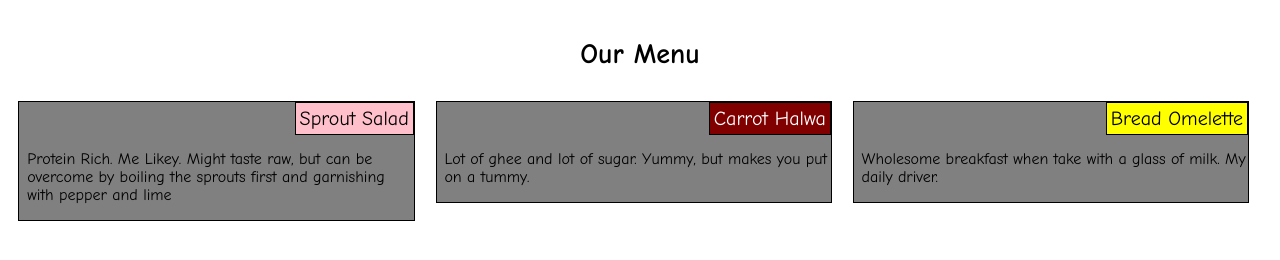
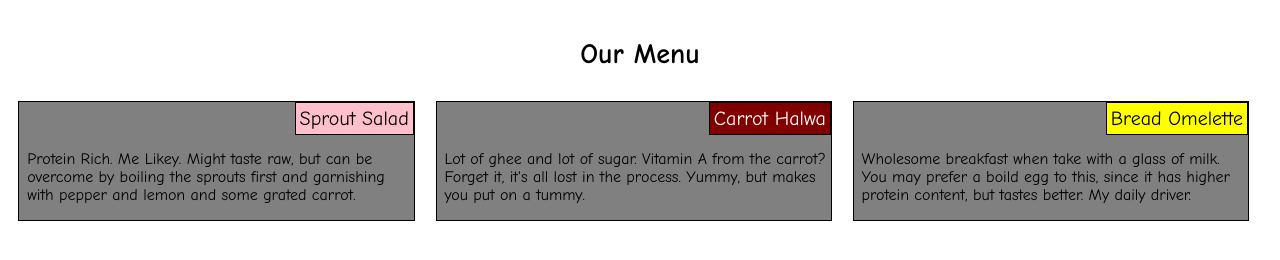
Before and after one commit to RamNewton/jhu-fullstack-coursera-solutions, a plain HTML site: page pages/module2-solution/index.html in a window 1280 px wide. Drawn offline with Linux system fonts and the light colour scheme.

Commit message:
module 2 solution donee

```diff
--- a/pages/module2-solution/index.html
+++ b/pages/module2-solution/index.html
@@ -10,19 +10,21 @@
             <div class="col-lg-4 col-md-6 col-sm-12">
                 <div class="container">
                     <span class="subtitle sub-a"> Sprout Salad </span>
-                    <p class="content">Protein Rich. Me Likey. Might taste raw, but can be overcome by boiling the sprouts first and garnishing with pepper and lime</p>
+                    <p class="content">Protein Rich. Me Likey. Might taste raw, but can be overcome by boiling the sprouts first and garnishing with pepper and lemon and some grated carrot.</p>
                 </div>
             </div>
             <div class="col-lg-4 col-md-6 col-sm-12">
                 <div class="container">
                     <span class="subtitle sub-b"> Carrot Halwa </span>
-                    <p class="content">Lot of ghee and lot of sugar. Yummy, but makes you put on a tummy.</p>
+                    <p class="content">Lot of ghee and lot of sugar. Vitamin A from the carrot? Forget it, it's all lost in the process. Yummy, but makes you put on a tummy.</p>
                 </div>
             </div>
             <div class="col-lg-4 col-md-12 col-sm-12">
                 <div class="container">
                     <span class="subtitle sub-c"> Bread Omelette </span>
-                    <p class="content">Wholesome breakfast when take with a glass of milk. My daily driver.</p>
+                    <p class="content">
+                        Wholesome breakfast when take with a glass of milk. You may prefer a boild egg to this, since it has higher protein content, but tastes better. My daily driver.
+                    </p>
                 </div>
             </div>
         </div>
```
